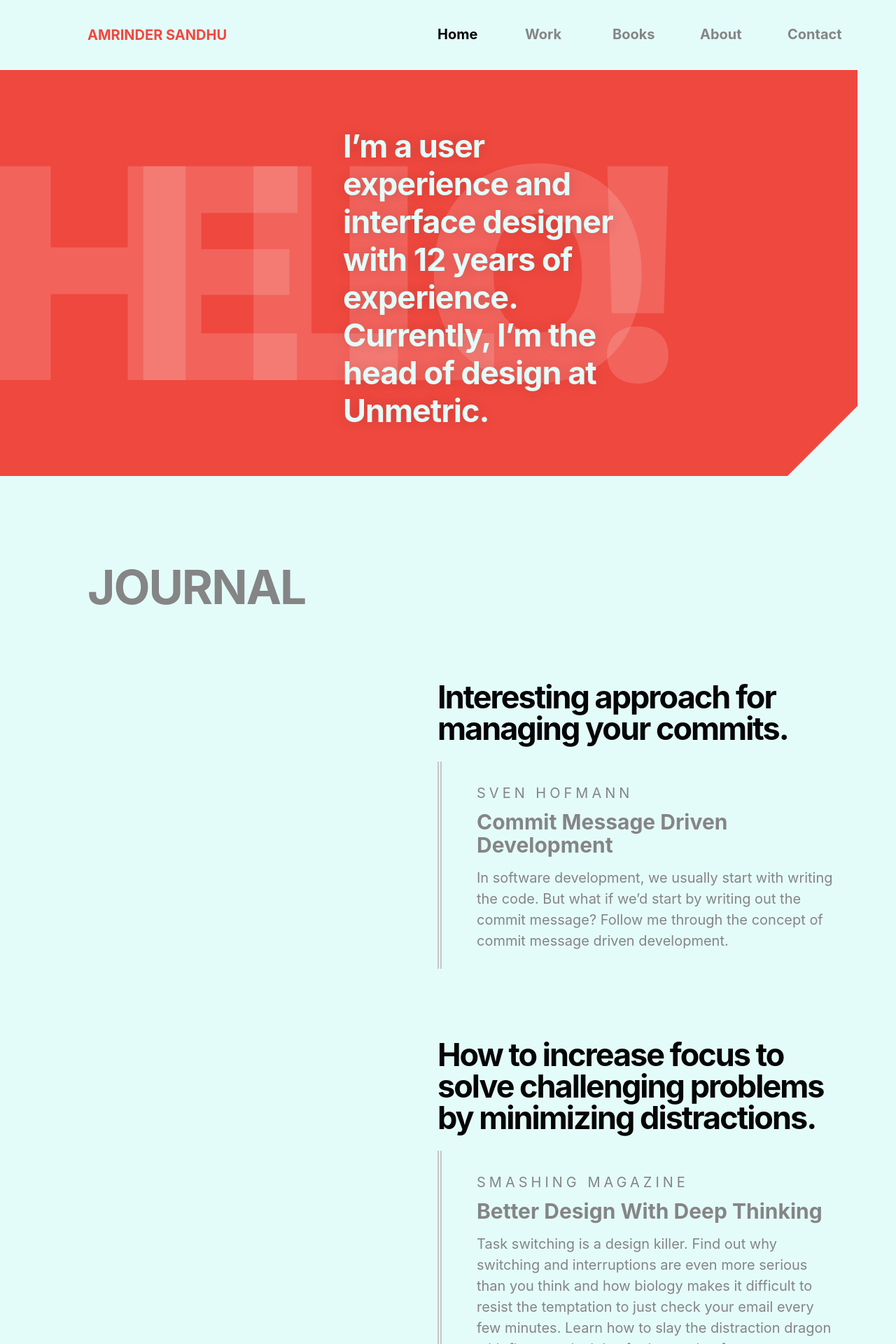
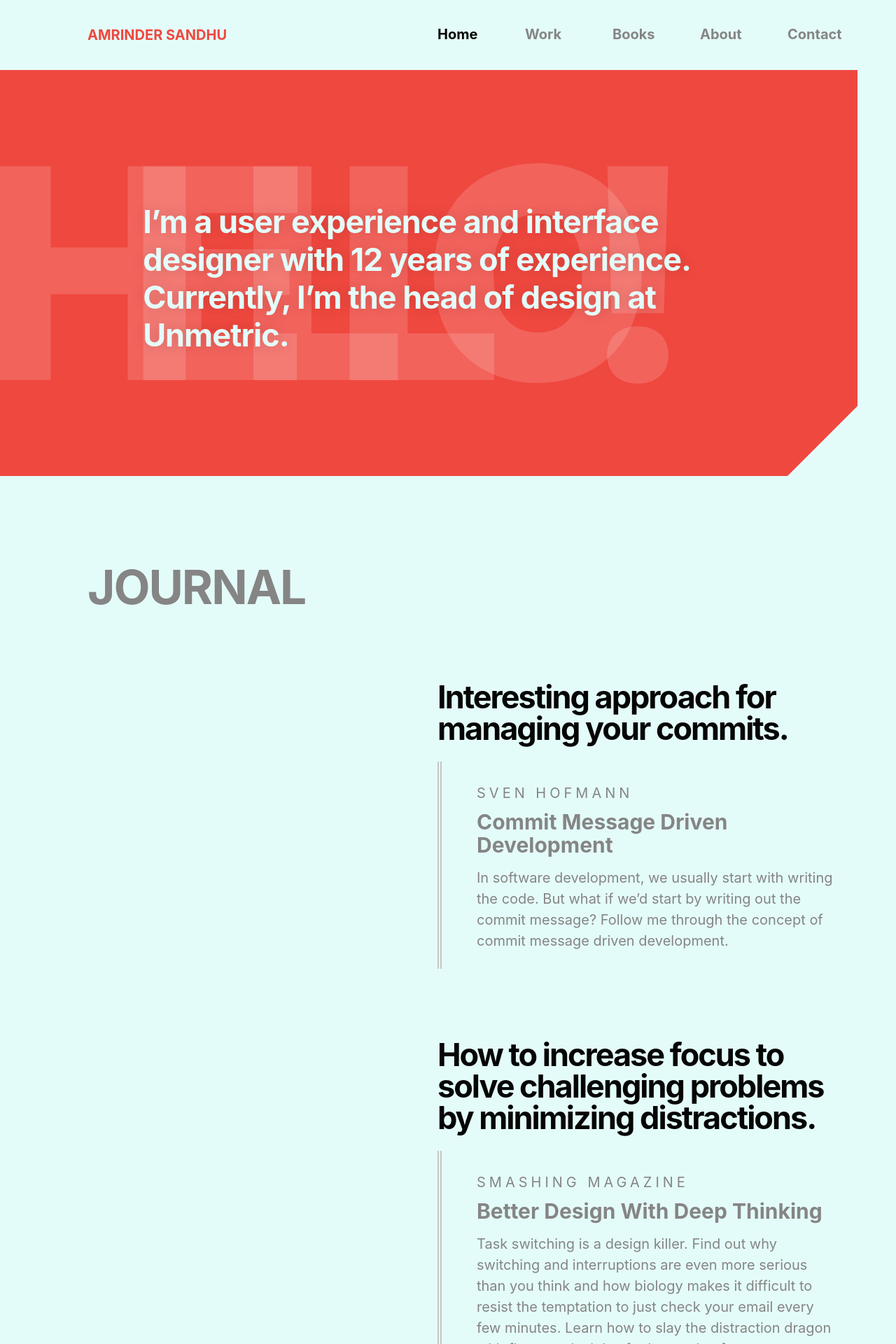
Before and after one commit to harjotgrewal/amrindersandhu, a Jekyll site: the page built from index.html, in a window 1280 px wide. Shown: the top 1920 px of the page at 70% size. Built offline with Jekyll 4.4.1, drawn with Linux system fonts in a browser that asks for light colours.

Commit message:
[FIX][CSS] Billboard blurb positioning
Co-Authored-By: Amrinder Sandhu <amrinder@designbyanaami.com>

```diff
--- a/_scss/_components-billboard.scss
+++ b/_scss/_components-billboard.scss
@@ -82,11 +82,10 @@
     @include media-query(desk) {
         line-height: 1.2;
         text-shadow: 0 0 20px rgba(black, .15);
-        grid-column: 3/10;
+        grid-column: 3/11;
         font-size: $font-size-l;
         letter-spacing: -1px;
         position: absolute;
-        left: 40%;
    }
 
    @include media-query(portable) {
--- a/css/styles.css
+++ b/css/styles.css
@@ -709,11 +709,10 @@ a {
     .c-billboard__blurb {
       line-height: 1.2;
       text-shadow: 0 0 20px rgba(0, 0, 0, 0.15);
-      grid-column: 3/10;
+      grid-column: 3/11;
       font-size: 45px;
       letter-spacing: -1px;
-      position: absolute;
-      left: 40%; } }
+      position: absolute; } }
   @media screen and (max-width: 63.9375em) {
     .c-billboard__blurb {
       margin-top: 0; } }
```
Also changed, not shown: 1 other file.
